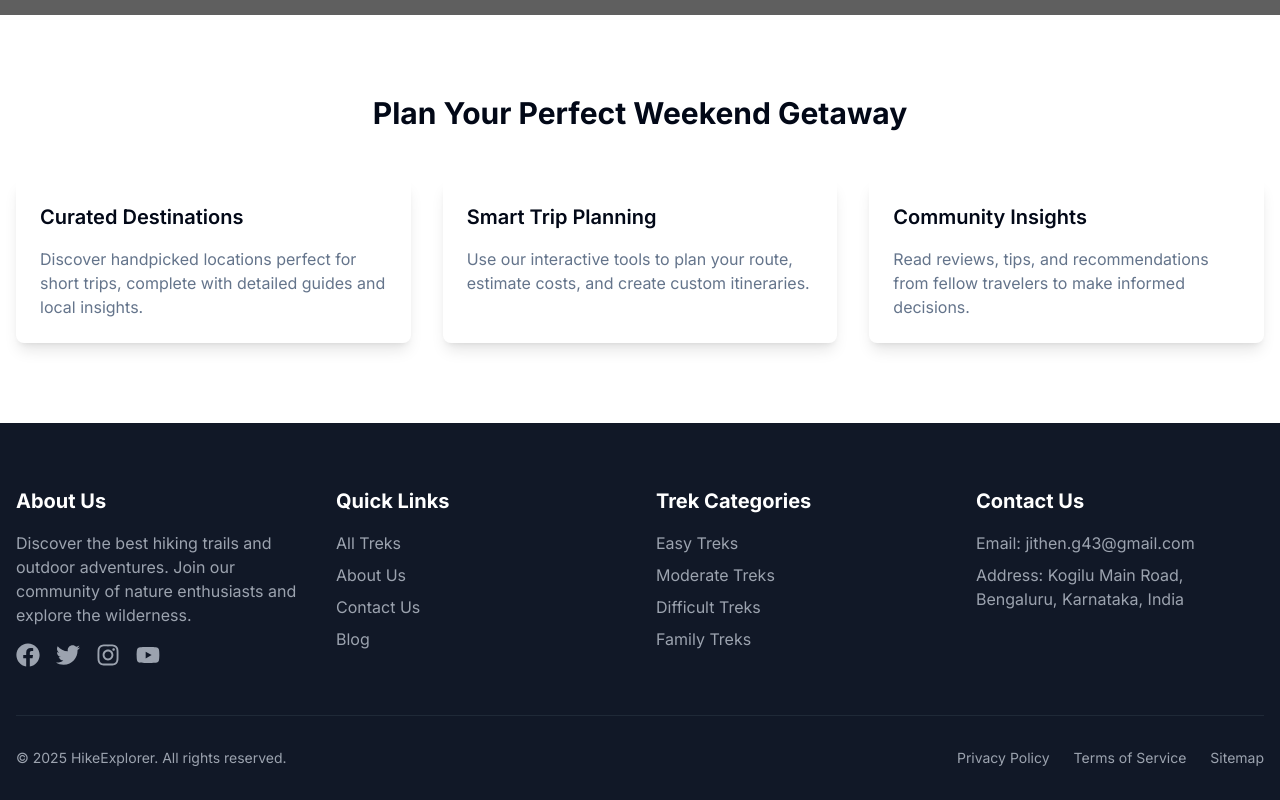
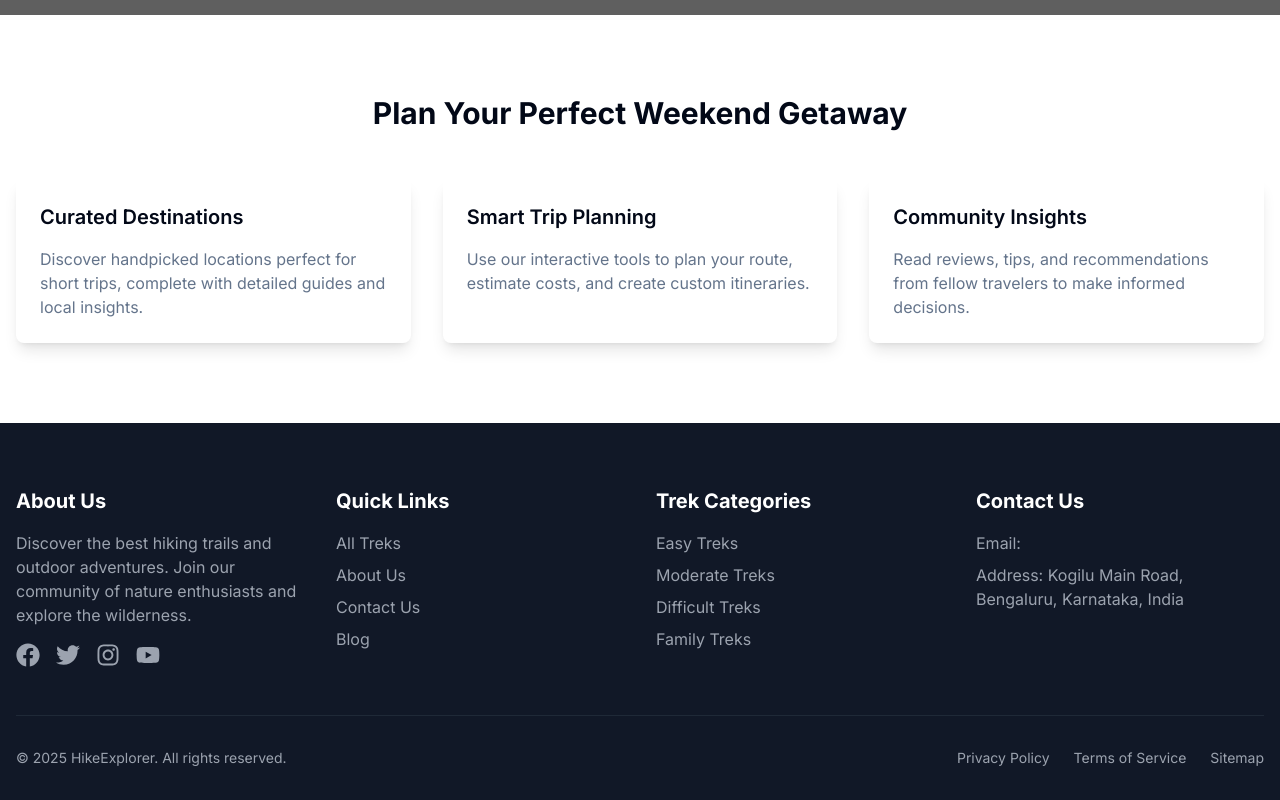
Before and after one commit to jitheng/weekndgetaway, a Next.js app: page / in a window 1280 px wide. Shown: the part 682-1482 px from the top of the page. Built offline with nearby package versions, Linux system fonts and the light colour scheme; grey boxes are pictures that could not be loaded.

Commit message:
Removing my email ID

```diff
--- a/components/Footer.tsx
+++ b/components/Footer.tsx
@@ -87,7 +87,7 @@ const Footer = () => {
           <div>
             <h3 className="text-xl font-bold mb-4">Contact Us</h3>
             <ul className="space-y-2 text-gray-400">
-              <li>Email: jithen.g43@gmail.com</li>
+              <li>Email: </li>
               <li>Address: Kogilu Main Road, Bengaluru, Karnataka, India</li>
             </ul>
           </div>
```
